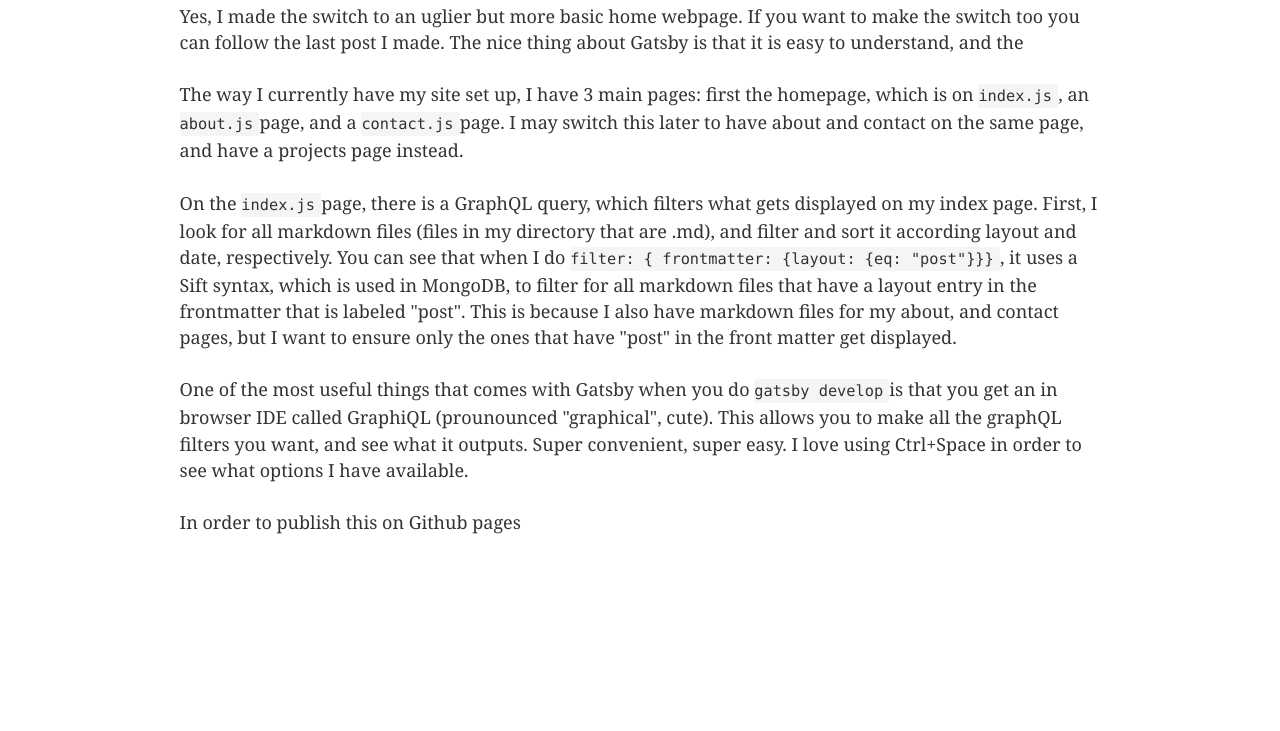
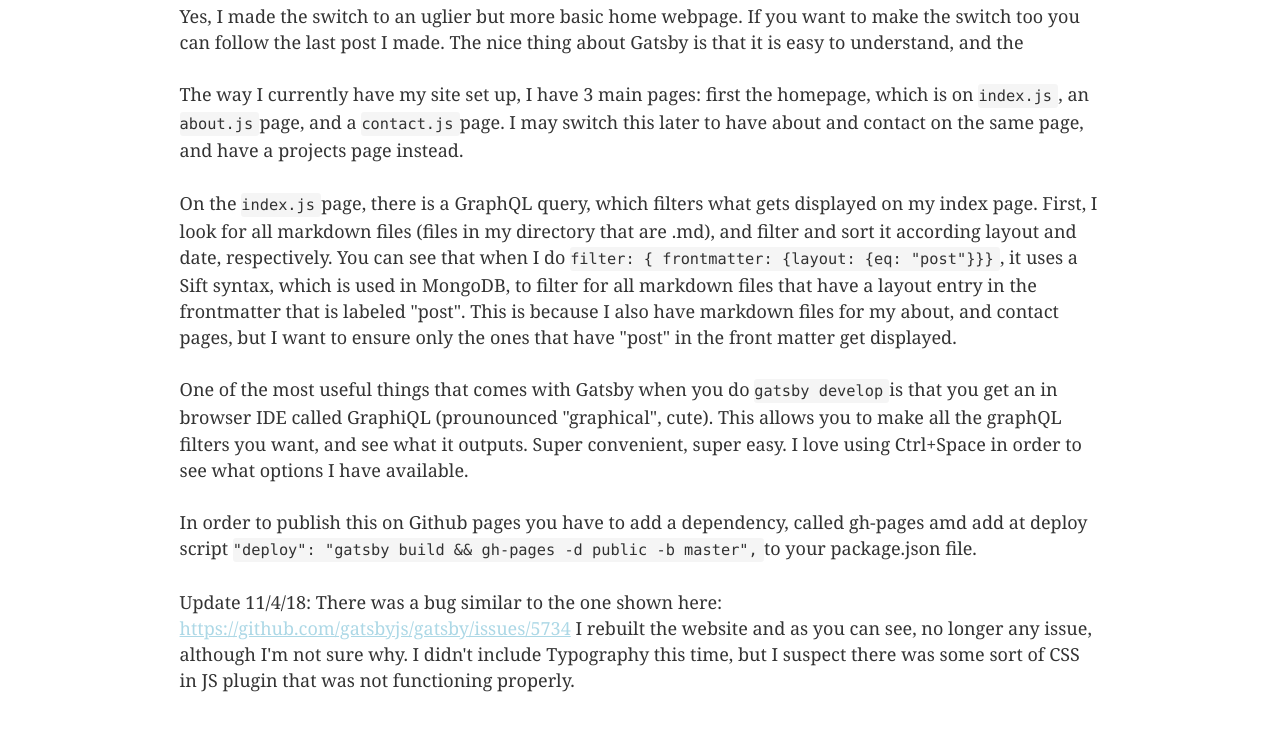
Before and after one commit to simjxu/gatsby-themus, a Gatsby site: page /posts/graphql_filter in a window 1280 px wide. Shown: the part 235-966 px from the top of the page. Before the commit the page ends 822 px from the top, so only its background shows below. Built offline with nearby package versions, Linux system fonts and the light colour scheme; Gatsby itself is replaced by a stand-in of ours.

Commit message:
updated the mush to have the files needed to push to simjxu.github.io

```diff
--- a/gatsby-config.js
+++ b/gatsby-config.js
@@ -2,6 +2,7 @@
   siteMetadata: {
     title: 'The Mush',
   },
+  pathPrefix: "/gatsby-themush",
   plugins: [
     'gatsby-plugin-emotion',
     'gatsby-plugin-react-helmet',
--- a/package.json
+++ b/package.json
@@ -31,6 +31,7 @@
   "license": "MIT",
   "scripts": {
     "build": "gatsby build",
+    "deploy": "gatsby build --prefix-paths && gh-pages -d public",
     "develop": "gatsby develop",
     "start": "npm run develop",
     "format": "prettier --write \"src/**/*.js\"",
--- a/src/pages/posts/graphql_filter.md
+++ b/src/pages/posts/graphql_filter.md
@@ -12,4 +12,8 @@
 
 One of the most useful things that comes with Gatsby when you do `gatsby develop` is that you get an in browser IDE called GraphiQL (prounounced "graphical", cute). This allows you to make all the graphQL filters you want, and see what it outputs. Super convenient, super easy. I love using Ctrl+Space in order to see what options I have available.
 
-In order to publish this on Github pages
+In order to publish this on Github pages you have to add a dependency, called gh-pages amd add at deploy script `"deploy": "gatsby build && gh-pages -d public -b master",` to your package.json file.
+
+Update 11/4/18:
+There was a bug similar to the one shown here: https://github.com/gatsbyjs/gatsby/issues/5734
+I rebuilt the website and as you can see, no longer any issue, although I'm not sure why. I didn't include Typography this time, but I suspect there was some sort of CSS in JS plugin that was not functioning properly.
```
